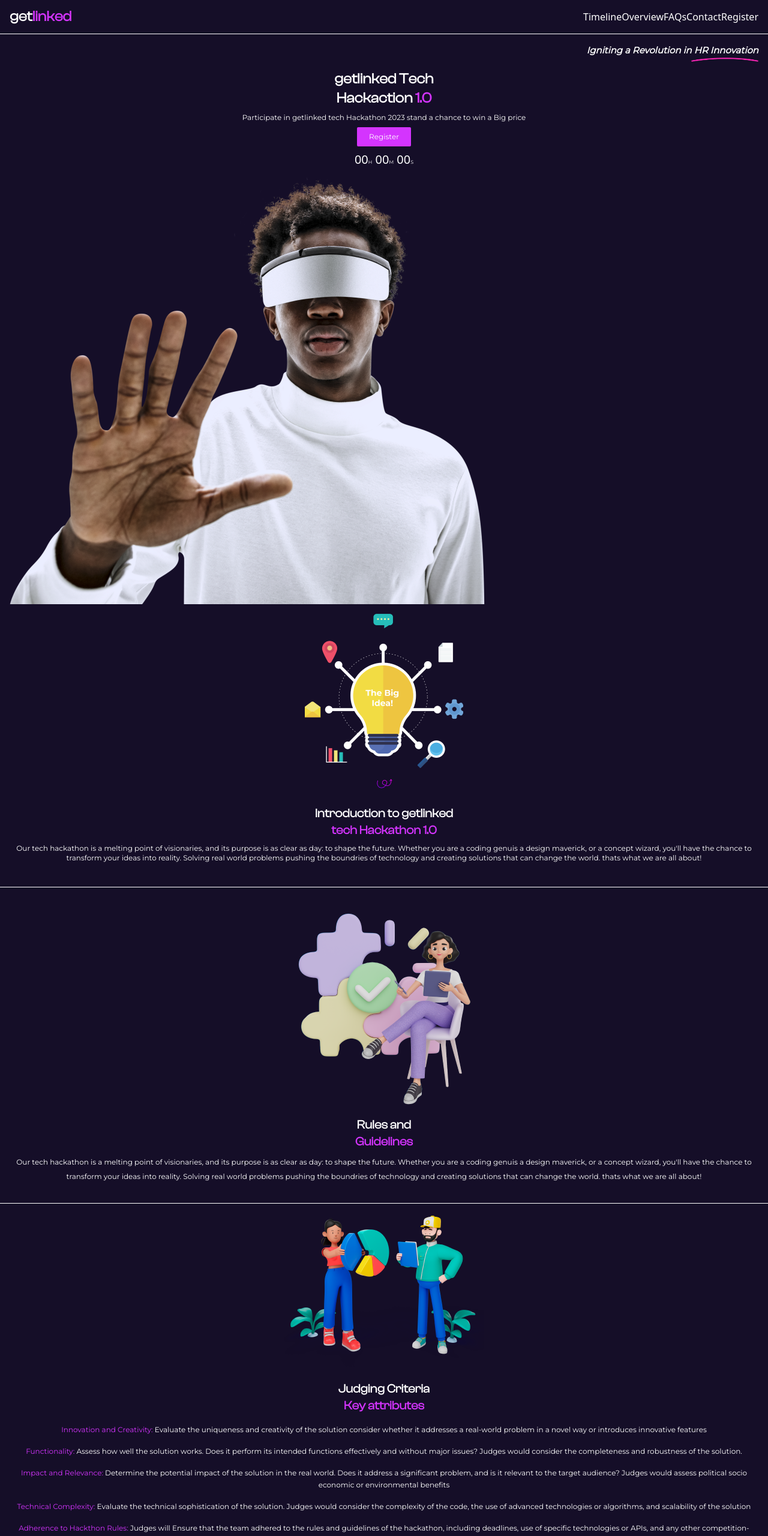
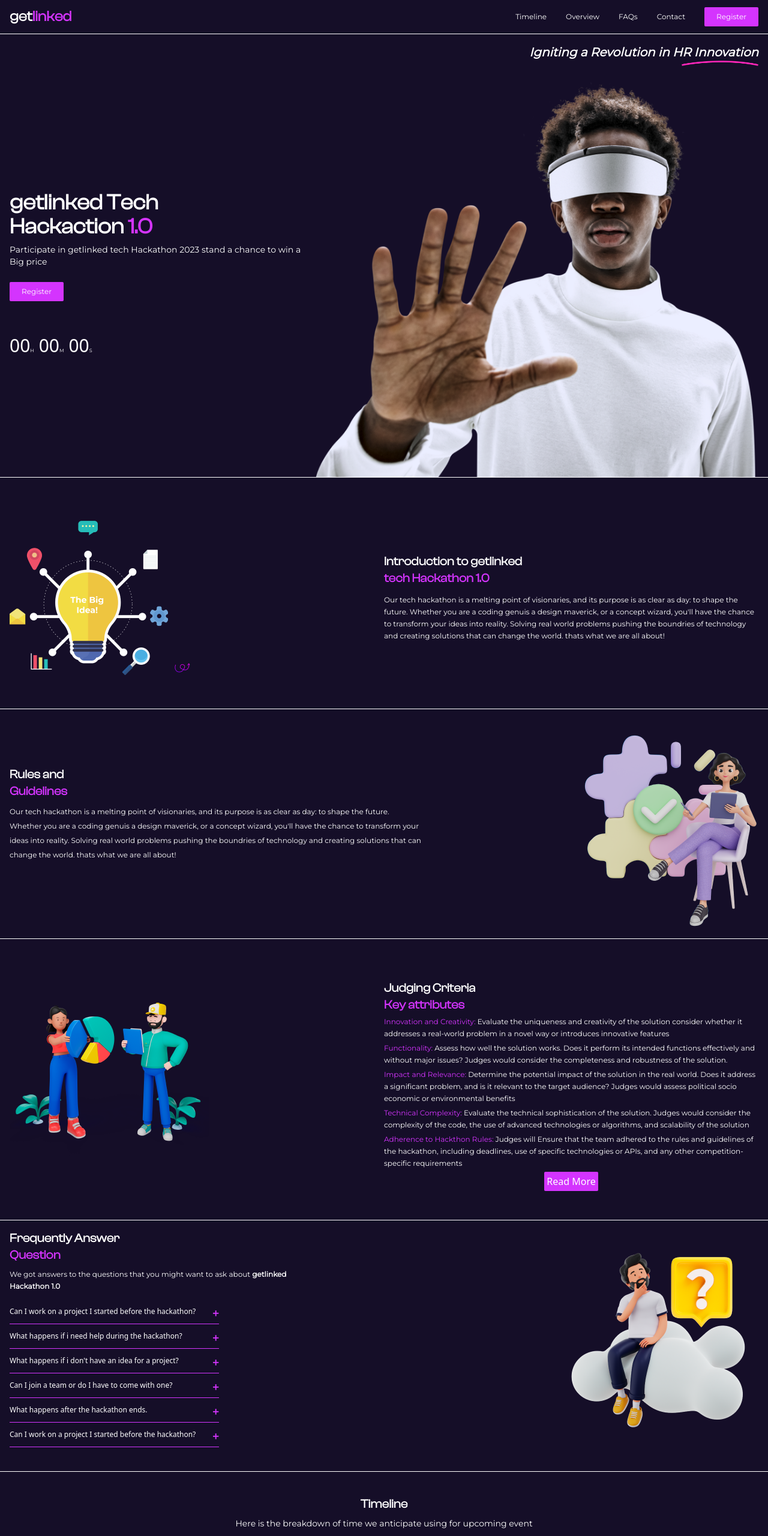
Before and after one commit to Lex043/getLinked, a React (Vite) app: page / in a window 1280 px wide. Shown: the top 2560 px of the page at 60% size. Built offline with nearby package versions, Linux system fonts and the light colour scheme.

Commit message:
feat: tablet design

```diff
--- a/src/components/Criteria.jsx
+++ b/src/components/Criteria.jsx
@@ -2,11 +2,11 @@
 
 const Criteria = () => {
     return (
-        <section className="mt-5 border-b-[1px] border-white flex flex-col items-center">
+        <section className="mt-5 md:py-12 px-4 border-b-[1px] border-white flex flex-col md:flex-row md:justify-between items-center">
             <figure>
                 <img src={criteriaImg} alt="criteria img" />
             </figure>
-            <div className="text-center flex flex-col gap-4 px-4 pb-10">
+            <div className="text-center md:text-start flex flex-col gap-4 md:gap-1 pb-10 md:pb-0 md:w-[50%]">
                 <h1 className="text-xl font-clashDisplay font-bold">
                     Judging Criteria <br />{" "}
                     <span className="text-[#d434fe]">Key attributes</span>
--- a/src/components/Faq.jsx
+++ b/src/components/Faq.jsx
@@ -3,9 +3,9 @@
 
 const Faq = () => {
     return (
-        <section className="border-b-[1px] border-white mt-4 pb-10">
-            <div className="flex flex-col items-center px-4">
-                <div className="text-center">
+        <section className="border-b-[1px] border-white mt-4 px-4 pb-10 md:flex md:justify-between">
+            <div className="flex flex-col items-center md:items-start md:w-[40%]">
+                <div className="text-center md:text-start">
                     <h1 className="text-xl font-bold font-clashDisplay">
                         Frequently Answer <br />{" "}
                         <span className="text-[#d434fe]">Question</span>
@@ -17,7 +17,7 @@
                 </div>
 
                 <div className="mt-3">
-                    <div className="border-b-[1px] border-[#d434fe] py-3 flex items-end justify-between">
+                    <div className="border-b-[1px] border-[#d434fe] py-3 flex items-end gap-7">
                         <p className="text-xs">
                             Can I work on a project I started before the
                             hackathon?
@@ -65,7 +65,7 @@
             </div>
 
             <figure className="flex items-center justify-center">
-                <img src={faqImg} alt="frequently ask question img" />
+                <img src={faqImg} alt="frequently ask question img " />
             </figure>
         </section>
     );
--- a/src/components/Footer.jsx
+++ b/src/components/Footer.jsx
@@ -6,33 +6,42 @@
 const Footer = () => {
     return (
         <section className="px-4">
-            <div>
+            <div className="md:flex md:justify-between">
+                <div className="md:w-[50%]">
                     <div>
                         <h1 className="font-clashDisplay font-bold text-xl">
                             get<span className="text-[#d434fe]">linked</span>
                         </h1>
                         <p className="font-montserrat text-xs leading-5 py-2">
                             Getlinked Tech Hackathon is a technology innovation
-                        program established by a group of organisations with the
-                        aim of showcasing young and talented individuals in the
-                        field
+                            program established by a group of organisations with
+                            the aim of showcasing young and talented individuals
+                            in the field
                         </p>
                     </div>
 
-                <div>
+                    <div className="md:mt-6">
                         <h1>Terms of Use | Privacy Policy</h1>
                     </div>
                 </div>
 
-            <div className="mt-4">
+                <div className="mt-4 md:mt-0">
                     <ul className="font-montserrat">
                         <li className="text-[#d434fe] font-semibold text-sm">
                             Useful Links
                         </li>
-                    <li className="text-sm py-1">Overview</li>
-                    <li className="text-sm py-1">Timeline</li>
-                    <li className="text-sm py-1">FAQs</li>
-                    <li className="text-sm py-1">Register</li>
+                        <li className="text-sm py-1 md:py-2 md:text-xs">
+                            Overview
+                        </li>
+                        <li className="text-sm py-1 md:py-2 md:text-xs">
+                            Timeline
+                        </li>
+                        <li className="text-sm py-1 md:py-2 md:text-xs">
+                            FAQs
+                        </li>
+                        <li className="text-sm py-1 md:py-2 md:text-xs">
+                            Register
+                        </li>
                         <div className="flex gap-3">
                             <li className="text-xs text-[#d434fe] py-1">
                                 Follow us
@@ -47,16 +56,18 @@
                     </ul>
                 </div>
 
-            <div>
+                <div className="">
                     <ul className="font-montserrat">
                         <li className="text-[#d434fe] font-semibold text-sm">
                             Contact Us
                         </li>
                         <li className="text-xs py-1">+234 6707653444</li>
                         <li className="text-xs py-1">
-                        27, Alara Street <br /> Yaba 100012 <br /> Lagos State
+                            27, Alara Street <br /> Yaba 100012 <br /> Lagos
+                            State
                         </li>
                     </ul>
+                </div>
             </div>
 
             <p className="font-montserrat text-xs text-center my-10">
--- a/src/components/Hero.jsx
+++ b/src/components/Hero.jsx
@@ -3,32 +3,32 @@
 
 const Hero = () => {
     return (
-        <section className="px-4 mt-4">
-            <h1 className="font-montserrat font-bold italic text-[15px] flex justify-end">
+        <section className="px-4 mt-4 border-b-[1px] border-white">
+            <h1 className="font-montserrat font-bold italic text-[15px] md:text-xl flex justify-end">
                 Igniting a Revolution in HR Innovation
             </h1>
             <div className="m-w-full">
                 <img
                     src={underlineDsg}
                     alt="underline design"
-                    className="w-28 float-right"
+                    className="w-28 float-right md:w-32"
                 />
             </div>
 
-            <section className="mt-5">
-                <div className="text-center">
-                    <h1 className="font-clashDisplay font-bold text-2xl">
+            <section className="mt-5 md:mt-8 flex flex-col md:flex-row md:items-center md:justify-between">
+                <div className="text-center md:text-start">
+                    <h1 className="font-clashDisplay font-bold text-2xl md:text-4xl">
                         getlinked Tech <br /> Hackaction{" "}
                         <span className="text-[#d434fe]">1.0</span>
                     </h1>
-                    <p className="text-xs font-montserrat py-2">
+                    <p className="text-xs font-montserrat py-2 md:pb-6 md:text-sm">
                         Participate in getlinked tech Hackathon 2023 stand a
                         chance to win a Big price
                     </p>
                     <button className="w-[90px] bg-[#d434fe] text-white text-xs py-2 rounded-sm font-montserrat">
                         Register
                     </button>
-                    <div className="py-2 text-xl">
+                    <div className="py-2 md:pt-14 text-xl md:text-3xl">
                         00<span className="text-[8px] font-montserrat">H</span>{" "}
                         00
                         <span className="text-[8px] font-montserrat">M</span> 00
--- a/src/components/Intro.jsx
+++ b/src/components/Intro.jsx
@@ -4,8 +4,8 @@
 /* eslint-disable react/no-unescaped-entities */
 const Intro = () => {
     return (
-        <section className="mt-4 flex flex-col items-center gap-6">
-            <figure className=" px-4">
+        <section className="mt-4 md:py-14 flex flex-col md:flex-row md:justify-between items-center gap-6 border-b-[1px] border-white px-4 md:px">
+            <figure className="md:flex md:gap-2 md:items-end">
                 <img src={bigIdea} alt="The big idea" />
 
                 <div className="mt-3 flex items-center justify-center">
@@ -13,12 +13,12 @@
                 </div>
             </figure>
 
-            <div className="text-center">
+            <div className="text-center md:text-start md:w-[50%]">
                 <h1 className="font-bold font-clashDisplay text-xl">
                     Introduction to getlinked <br />{" "}
                     <span className="text-[#d434fe]">tech Hackathon 1.0</span>
                 </h1>
-                <p className="font-montserrat text-xs pt-2 pb-10 px-4 border-b-[1px] border-white">
+                <p className="font-montserrat text-xs pt-3 pb-10 md:pb-0  leading-5">
                     Our tech hackathon is a melting point of visionaries, and
                     its purpose is as clear as day: to shape the future. Whether
                     you are a coding genuis a design maverick, or a concept
--- a/src/components/Navbar.jsx
+++ b/src/components/Navbar.jsx
@@ -20,6 +20,7 @@
             mobileMenu.removeEventListener("click", toggleMenu);
         };
     }, []);
+
     return (
         <section>
             <section className="flex justify-between items-center border-b-[1px] border-b-white px-4 py-3">
@@ -36,13 +37,15 @@
                         <img src={menu} alt="hamburger" />
                     </figure>
 
-                    <nav className="hidden md:block">
+                    <nav className="hidden md:flex md:items-center md:gap-8 font-montserrat text-xs">
                         <a href="#">Timeline</a>
                         <a href="#">Overview</a>
                         <a href="#">FAQs</a>
                         <a href="#">Contact</a>
 
-                        <button>Register</button>
+                        <button className="w-[90px] bg-[#d434fe] text-white text-xs py-2 rounded-sm font-montserrat">
+                            Register
+                        </button>
                     </nav>
                 </div>
             </section>
--- a/src/components/Partners.jsx
+++ b/src/components/Partners.jsx
@@ -1,10 +1,10 @@
-import partnersLogo from "../assets/Partner and sponsors section.png";
+import partnersLogo from "../assets/Partner and Sponsors.png";
 
 const Partners = () => {
     return (
         <section className="mt-5 pb-16 border-b-[1px] border-white">
             <div className="px-4">
-                <div className="text-center">
+                <div className="text-center md:w-[50%] md:mx-auto">
                     <h1 className="font-clashDisplay text-xl font-bold">
                         Partners and Sponsors
                     </h1>
@@ -13,8 +13,12 @@
                         major companies as its partners and sponsors
                     </p>
                 </div>
-                <figure className="flex items-center justify-center">
-                    <img src={partnersLogo} alt="partner and sponsors logo" />
+                <figure className=" flex items-center justify-center border-[1px] border-[#d434fe] p-6 md:p-16">
+                    <img
+                        src={partnersLogo}
+                        alt="partner and sponsors logo"
+                        className="max-w-full"
+                    />
                 </figure>
             </div>
         </section>
--- a/src/components/PrivacyPolicy.jsx
+++ b/src/components/PrivacyPolicy.jsx
@@ -4,9 +4,9 @@
 
 const PrivacyPolicy = () => {
     return (
-        <section className="px-4 mt-14 pb-48">
-            <div>
-                <header className="text-center">
+        <section className="px-4 mt-14 pb-48 md:flex md:justify-between">
+            <div className="md:w-[50%]">
+                <header className="text-center md:text-start">
                     <h1 className="font-clashDisplay text-xl font-bold">
                         Privacy Policy and <br />{" "}
                         <span className="text-[#d434fe]">Terms</span>
@@ -16,13 +16,13 @@
                     </p>
                 </header>
 
-                <p className="font-montserrat text-xs py-2 text-center">
+                <p className="font-montserrat text-xs py-2 text-center md:text-start">
                     Below are our privacy & policy, which outline a lot of
                     goodies. it&apos s our aim to always take our participant
                 </p>
 
                 <div className="border-[1px] px-4 py-8 mt-6 border-[#d434fe]">
-                    <p className="font-montserrat text-xs py-2 text-center leading-6">
+                    <p className="font-montserrat text-xs py-2 text-center md:text-start leading-6">
                         At getlinked tech Hackathon 1.0, we value your privacy
                         and we are committed to protecting your personal
                         information. This Privacy Policy outlines how we
@@ -71,7 +71,7 @@
                 <img
                     src={privacyImg}
                     alt="an unlocked padlock"
-                    className="absolute bottom-[-8rem]"
+                    className="absolute bottom-[-8rem] md:bottom-[1rem]"
                 />
             </figure>
         </section>
--- a/src/components/Prize.jsx
+++ b/src/components/Prize.jsx
@@ -4,7 +4,8 @@
 const Prize = () => {
     return (
         <section className="px-4 my-10">
-            <div className="text-center">
+            <div className="text-center md:flex md:flex-col">
+                <div>
                     <h1 className="text-xl font-bold font-clashDisplay">
                         Prizes and <br />
                         <span className="text-[#d434fe]">Rewards</span>
@@ -15,7 +16,7 @@
                     </p>
                 </div>
 
-            <div className="flex flex-col gap-12 items-center justify-center">
+                <div className="flex flex-col md:flex-row gap-12 items-center justify-center">
                     <figure>
                         <img src={cup} alt="prize and rewards cup" />
                     </figure>
@@ -24,6 +25,17 @@
                         <img src={rewards} alt="Reward ranks" />
                     </figure>
                 </div>
+            </div>
+
+            {/* <div className="flex flex-col md:flex-row gap-12 items-center justify-center">
+                <figure>
+                    <img src={cup} alt="prize and rewards cup" />
+                </figure>
+
+                <figure>
+                    <img src={rewards} alt="Reward ranks" />
+                </figure>
+            </div> */}
         </section>
     );
 };
--- a/src/components/Rules.jsx
+++ b/src/components/Rules.jsx
@@ -4,8 +4,8 @@
 
 const Rules = () => {
     return (
-        <section className="flex flex-col-reverse items-center border-b-[1px] border-white">
-            <div className="px-4 text-center">
+        <section className="flex flex-col-reverse md:flex-row md:justify-between items-center border-b-[1px] border-white px-4">
+            <div className="text-center md:text-start md:w-[55%]">
                 <h1 className="font-clashDisplay font-bold text-xl">
                     Rules and <br />{" "}
                     <span className="text-[#d434fe]">Guidelines</span>
```
Also changed, not shown: src/assets/Partner and Sponsors.png (added), src/assets/Partner and sponsors section.png (deleted). Lines whose indentation alone changed are shown as unchanged.
